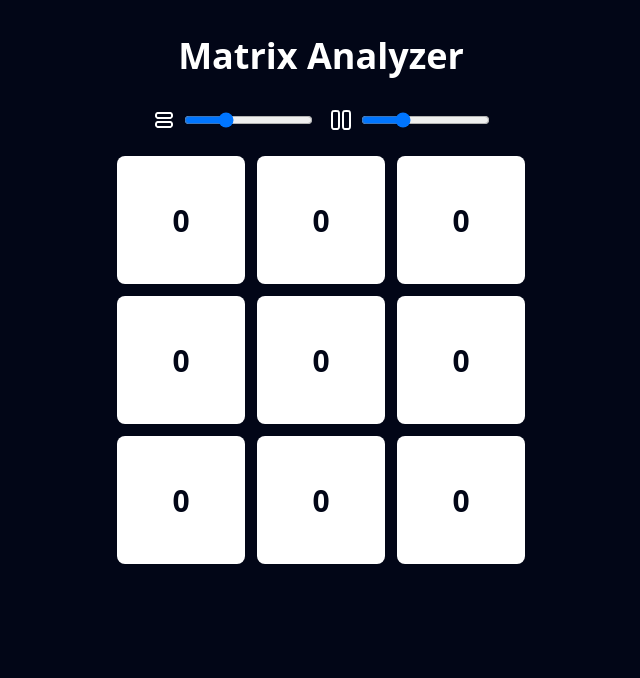
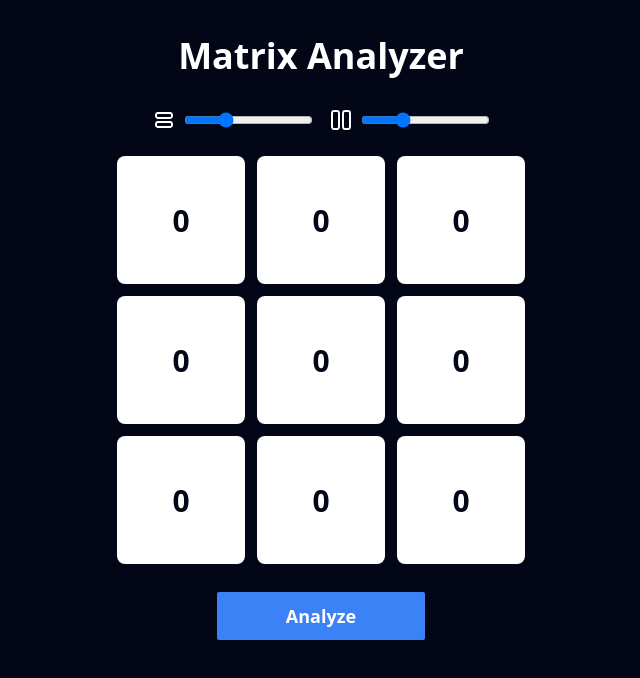
Before and after one commit to fabaguirre/matrix-analyzer, a React (Vite) app: page / in a window 1280 px wide. Shown: the top 678 px of the page, without its empty margins (319-959 px from the left). Built offline with nearby package versions, Linux system fonts and the light colour scheme.

Commit message:
🚸 add Spinner component for matrix analysis loading state

```diff
--- a/src/App.tsx
+++ b/src/App.tsx
@@ -1,10 +1,13 @@
 import MatrixForm from '@/components/MatrixForm';
 import React from 'react';
+import { MatrixProvider } from './context/matrix';
 
 const App: React.FC = () => {
   return (
     <main className="py-7">
-      <MatrixForm />
+      <MatrixProvider>
+        <MatrixForm />
+      </MatrixProvider>
     </main>
   );
 };
--- a/src/components/MatrixForm.tsx
+++ b/src/components/MatrixForm.tsx
@@ -1,21 +1,37 @@
-import { MatrixProvider } from '@/context/matrix';
+import { useMatrix } from '@/hooks/useMatrix';
 import MatrixConfig from './MatrixConfig';
 import MatrixInput from './MatrixInput';
+import Spinner from './Spinner';
 
 const MatrixForm: React.FC = () => {
+  const { analyzeMatrix, isLoading } = useMatrix();
+
+  const handleSubmit = (event: React.FormEvent<HTMLFormElement>) => {
+    event.preventDefault();
+    analyzeMatrix();
+  };
+
   return (
     <section className="mx-auto flex flex-col gap-6">
       <h1 className="container mx-auto max-w-5xl text-balance py-2 text-center text-4xl font-bold">
         Matrix Analyzer
       </h1>
 
-      <MatrixProvider>
-        <MatrixConfig />
+      <MatrixConfig />
 
-        <form>
-          <MatrixInput />
-        </form>
-      </MatrixProvider>
+      <form
+        className="flex flex-col items-center gap-7"
+        onSubmit={handleSubmit}
+      >
+        <MatrixInput />
+
+        <button
+          className="grid h-12 w-52 place-content-center rounded-sm bg-blue-500 p-2 text-lg font-semibold transition-colors enabled:hover:bg-blue-700"
+          disabled={isLoading}
+        >
+          {isLoading ? <Spinner /> : 'Analyze'}
+        </button>
+      </form>
     </section>
   );
 };
--- /dev/null
+++ b/src/components/Spinner.tsx
@@ -0,0 +1,25 @@
+const Spinner: React.FC = () => {
+  return (
+    <div role="status">
+      <svg
+        aria-hidden="true"
+        className="h-8 w-8 animate-spin fill-white text-white/30"
+        viewBox="0 0 100 101"
+        fill="none"
+        xmlns="http://www.w3.org/2000/svg"
+      >
+        <path
+          d="M100 50.5908C100 78.2051 77.6142 100.591 50 100.591C22.3858 100.591 0 78.2051 0 50.5908C0 22.9766 22.3858 0.59082 50 0.59082C77.6142 0.59082 100 22.9766 100 50.5908ZM9.08144 50.5908C9.08144 73.1895 27.4013 91.5094 50 91.5094C72.5987 91.5094 90.9186 73.1895 90.9186 50.5908C90.9186 27.9921 72.5987 9.67226 50 9.67226C27.4013 9.67226 9.08144 27.9921 9.08144 50.5908Z"
+          fill="currentColor"
+        />
+        <path
+          d="M93.9676 39.0409C96.393 38.4038 97.8624 35.9116 97.0079 33.5539C95.2932 28.8227 92.871 24.3692 89.8167 20.348C85.8452 15.1192 80.8826 10.7238 75.2124 7.41289C69.5422 4.10194 63.2754 1.94025 56.7698 1.05124C51.7666 0.367541 46.6976 0.446843 41.7345 1.27873C39.2613 1.69328 37.813 4.19778 38.4501 6.62326C39.0873 9.04874 41.5694 10.4717 44.0505 10.1071C47.8511 9.54855 51.7191 9.52689 55.5402 10.0491C60.8642 10.7766 65.9928 12.5457 70.6331 15.2552C75.2735 17.9648 79.3347 21.5619 82.5849 25.841C84.9175 28.9121 86.7997 32.2913 88.1811 35.8758C89.083 38.2158 91.5421 39.6781 93.9676 39.0409Z"
+          fill="currentFill"
+        />
+      </svg>
+      <span className="sr-only">Loading...</span>
+    </div>
+  );
+};
+
+export default Spinner;
--- a/src/context/matrix.tsx
+++ b/src/context/matrix.tsx
@@ -17,6 +17,9 @@
 
   setRowsLength: (rowsLength: number) => void;
   setColumnsLength: (columnsLength: number) => void;
+
+  isLoading: boolean;
+  analyzeMatrix: () => Promise<void>;
 }
 
 export const MatrixContext = createContext<MatrixContextType>({
@@ -26,12 +29,15 @@
   columnsLength: 0,
   setRowsLength: () => {},
   setColumnsLength: () => {},
+  isLoading: false,
+  analyzeMatrix: async () => {},
 });
 
 export function MatrixProvider({ children }: { children: React.ReactNode }) {
   const [matrix, setMatrix] = useState<Matrix>([]);
   const [rowsLength, setRowsLength] = useState(3);
   const [columnsLength, setColumnsLength] = useState(3);
+  const [isLoading, setIsLoading] = useState(false);
 
   const updateMatrixCell = ({
     rowIndex,
@@ -59,6 +65,12 @@
     setMatrix(new Array(rowsLength).fill(new Array(columnsLength).fill(0)));
   }, [rowsLength, columnsLength, setMatrix]);
 
+  const analyzeMatrix = async () => {
+    setIsLoading(true);
+    await new Promise(resolve => setTimeout(resolve, 3000));
+    setIsLoading(false);
+  };
+
   return (
     <MatrixContext.Provider
       value={{
@@ -68,6 +80,8 @@
         columnsLength,
         setRowsLength,
         setColumnsLength,
+        isLoading,
+        analyzeMatrix,
       }}
     >
       {children}
```
